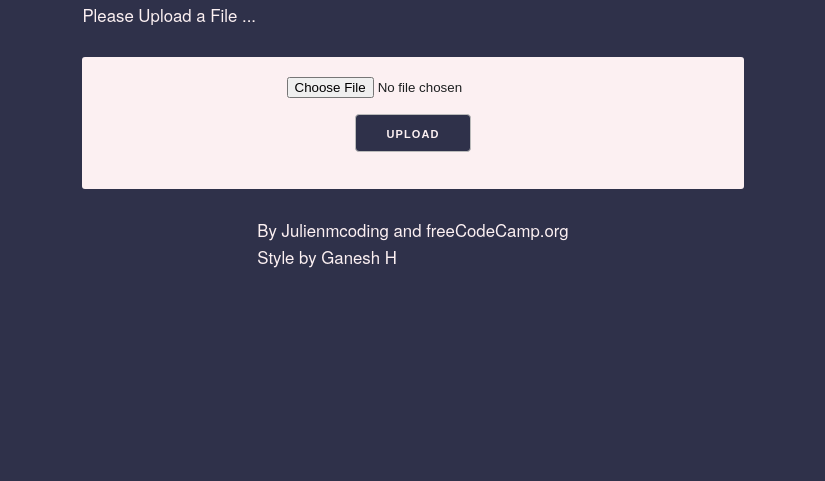
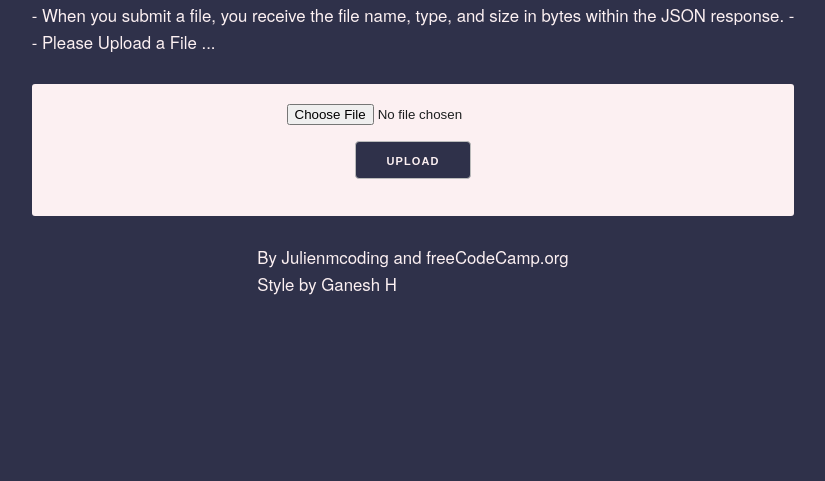
Before and after one commit to julienmcoding/file-metadata, a website: page views/index.html in a window 1280 px wide. Shown: the part 327-808 px from the top of the page, without its empty margins (227-1052 px from the left). Drawn offline with Linux system fonts and the light colour scheme.

Commit message:
addind explanation

```diff
--- a/views/index.html
+++ b/views/index.html
@@ -12,7 +12,9 @@
 
         <h3>Usage:</h3>
         <p>
-          Please Upload a File ...
+          - The form file input field has the name attribute set to upfile. -<br>
+          - When you submit a file, you receive the file name, type, and size in bytes within the JSON response. - <br>
+           - Please Upload a File ...
         </p>
         <div class="view">
           <h4 id="output"></h4>
```
